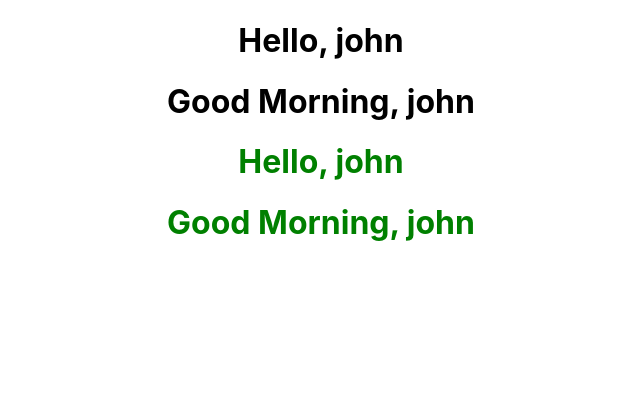
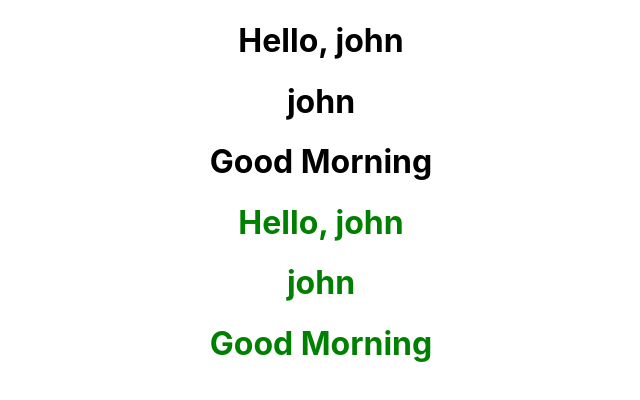
Before and after one commit to Fadil3/praktikum-web-react, a React (Create React App) app: page / in a window 1280 px wide. Shown: the top 400 px of the page, without its empty margins (319-959 px from the left). Built offline with nearby package versions, Linux system fonts and the light colour scheme.

Commit message:
split component

```diff
--- a/src/App.js
+++ b/src/App.js
@@ -1,14 +1,7 @@
 import './App.css'
-
-function Welcome(props) {
-  return <h1>Hello, {props.name}</h1>
-}
-
-const Greet = (props) => <h1>Good Morning, {props.name}</h1>
-
-const Template = (props) => (
-  <div style={{ color: 'green' }}>{props.children}</div>
-)
+import Welcome from './component/Welcome'
+import Greet from './component/Greet'
+import Template from './component/Template'
 
 function App() {
   return (
--- /dev/null
+++ b/src/component/Greet/Ucapan.js
@@ -0,0 +1,5 @@
+const Ucapan = () => {
+  return <h1>Good Morning</h1>
+}
+
+export default Ucapan
--- /dev/null
+++ b/src/component/Greet/index.js
@@ -0,0 +1,12 @@
+import Ucapan from './Ucapan'
+
+const Greet = (props) => {
+  return (
+    <>
+      <h1>{props.name}</h1>
+      <Ucapan />
+    </>
+  )
+}
+
+export default Greet
--- /dev/null
+++ b/src/component/Template.js
@@ -0,0 +1,5 @@
+const Template = (props) => (
+  <div style={{ color: 'green' }}>{props.children}</div>
+)
+
+export default Template
--- /dev/null
+++ b/src/component/Welcome/index.js
@@ -0,0 +1,3 @@
+export default function Welcome(props) {
+  return <h1>Hello, {props.name}</h1>
+}
```
